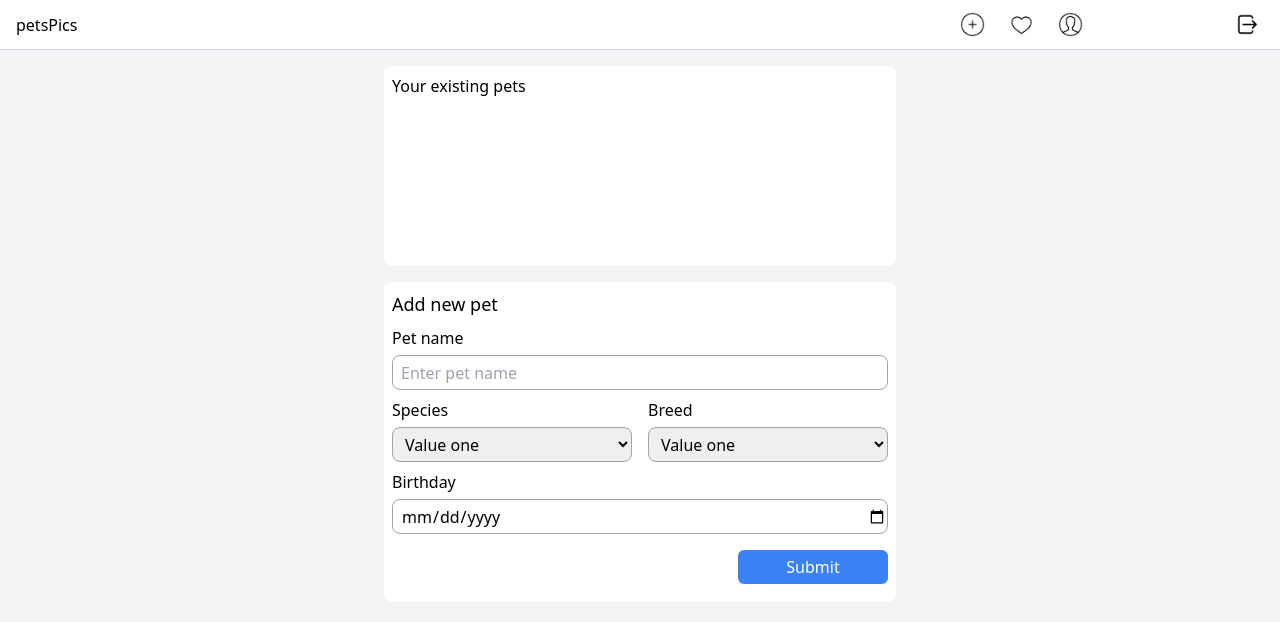
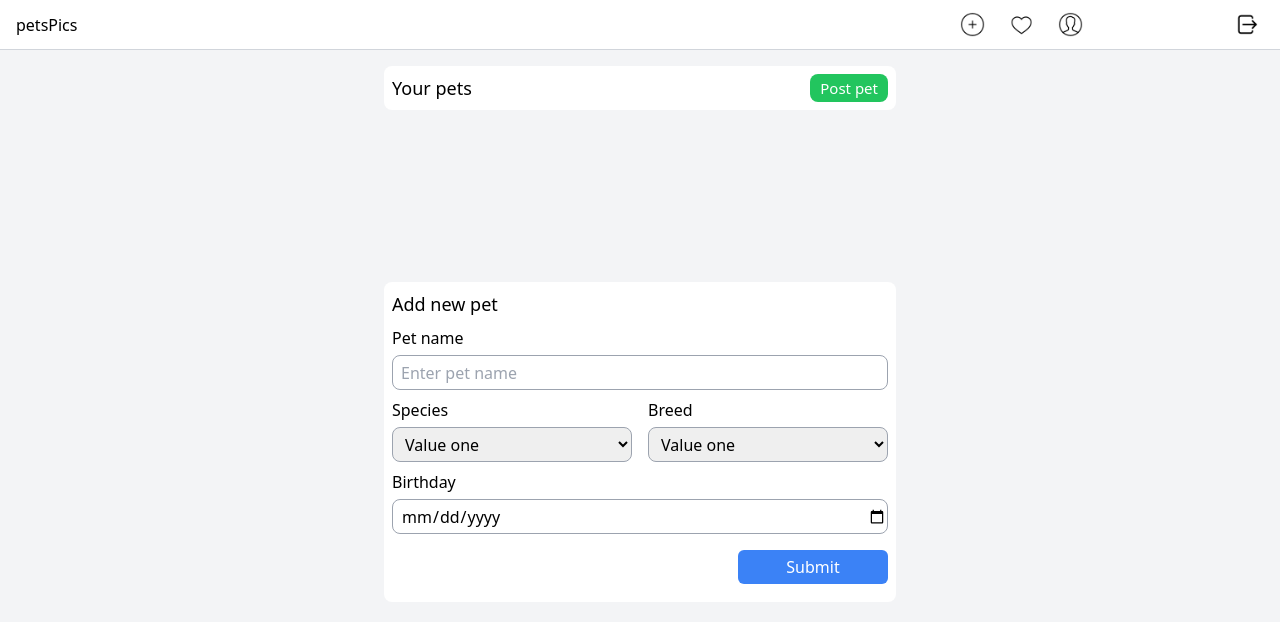
Before and after one commit to Jospin6/petsPics_api, a React (Vite) app in the folder client/: page /user/newPet in a window 1280 px wide. Shown: the top 622 px of the page. Built offline with nearby package versions, Linux system fonts and the light colour scheme.

Commit message:
Design the post pet button

```diff
--- a/client/src/components/AddPet.jsx
+++ b/client/src/components/AddPet.jsx
@@ -2,12 +2,18 @@ import { Form, Formik } from "formik"
 import { Input } from "./Input"
 import { Select } from "./Select"
 import { SubmitFormBtn } from './SubmitFormBtn'
+import { Button } from "./Button"
 
 export const AddPet = () => {
     return <div className="text-black">
-        <div className="w-full h-[200px] rounded-lg bg-white mt-4">
-            <div className="p-2">Your existing pets</div>
-            <div></div>
+        <div className="w-full h-[200px] mt-4">
+            <div className="p-2 arial flex justify-between rounded-lg bg-white">
+                <span className="text-lg">Your pets</span>
+                <Button text="Post pet" className="bg-green-500" />
+            </div>
+            <div>
+
+            </div>
         </div>
         <div className="w-full h-[320px] rounded-lg bg-white mt-4 p-2">
             <div className="text-lg arial">Add new pet</div>
--- /dev/null
+++ b/client/src/components/Button.jsx
@@ -0,0 +1,7 @@
+
+export const Button = ({onclick, text, className}) => {
+    return <button onClick={onclick} className={`py-[2px] px-[10px]
+    rounded-lg text-white text-[15px] ${className}`}>
+        {text}
+    </button>
+}
```
